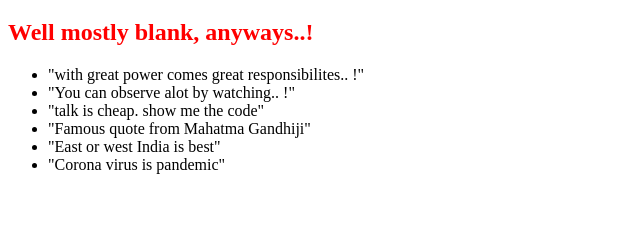
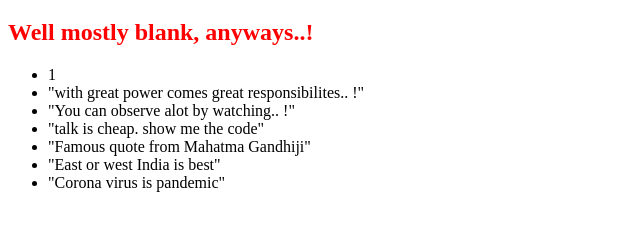
Before and after one commit to ratish197/0main_openSAP_Repo, a plain HTML site: page index.html in a window 1280 px wide. Shown: the part 61-292 px from the top of the page, without its empty margins (0-640 px from the left). Drawn offline with Linux system fonts and the light colour scheme.

Commit message:
simple change added one commit

```diff
--- a/index.html
+++ b/index.html
@@ -11,6 +11,7 @@
 		<h1>This webpage is blank</h1>
 		<h2>Well mostly blank, anyways..!</h2>
 		<ul>
+			<li>1</li>
 			<li>"with great power comes great responsibilites.. !"</li>
 			<li>"You can observe alot by watching.. !"</li>
 			<li>"talk is cheap. show me the code"</li>
```
